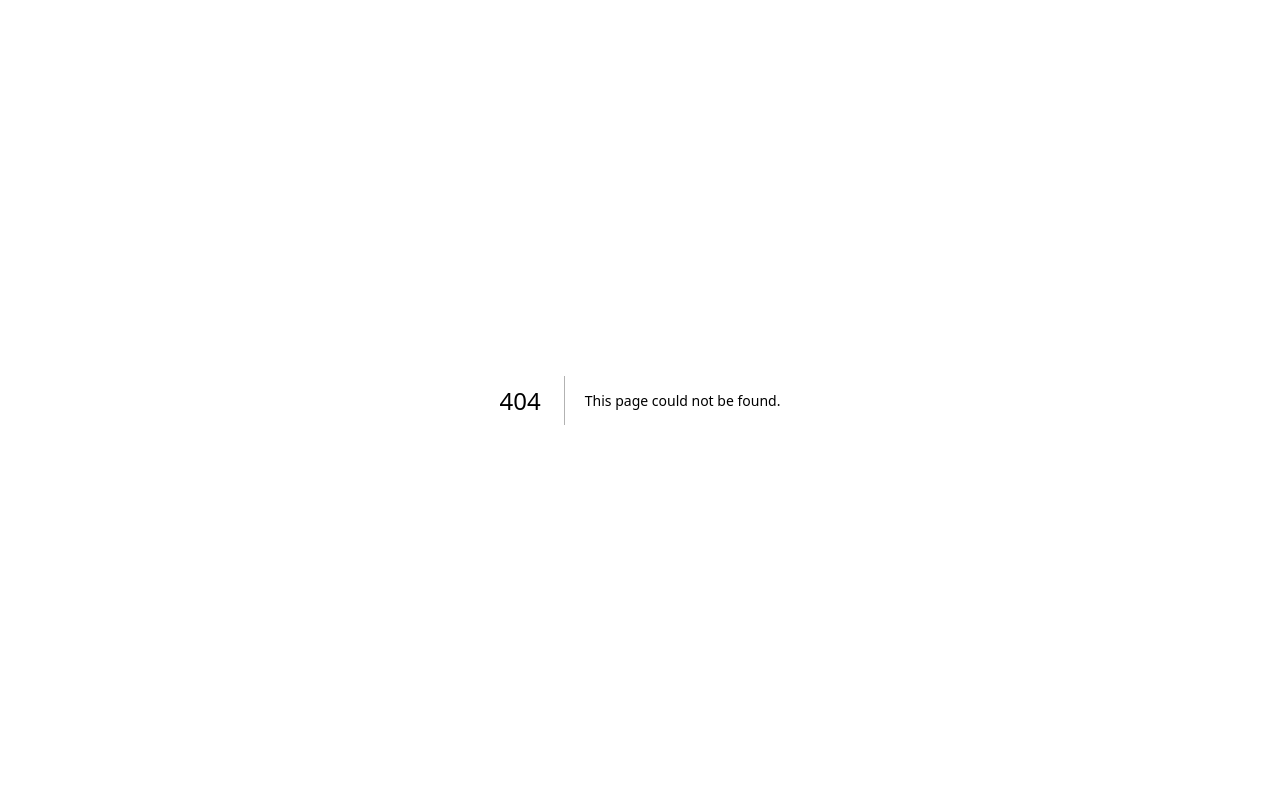
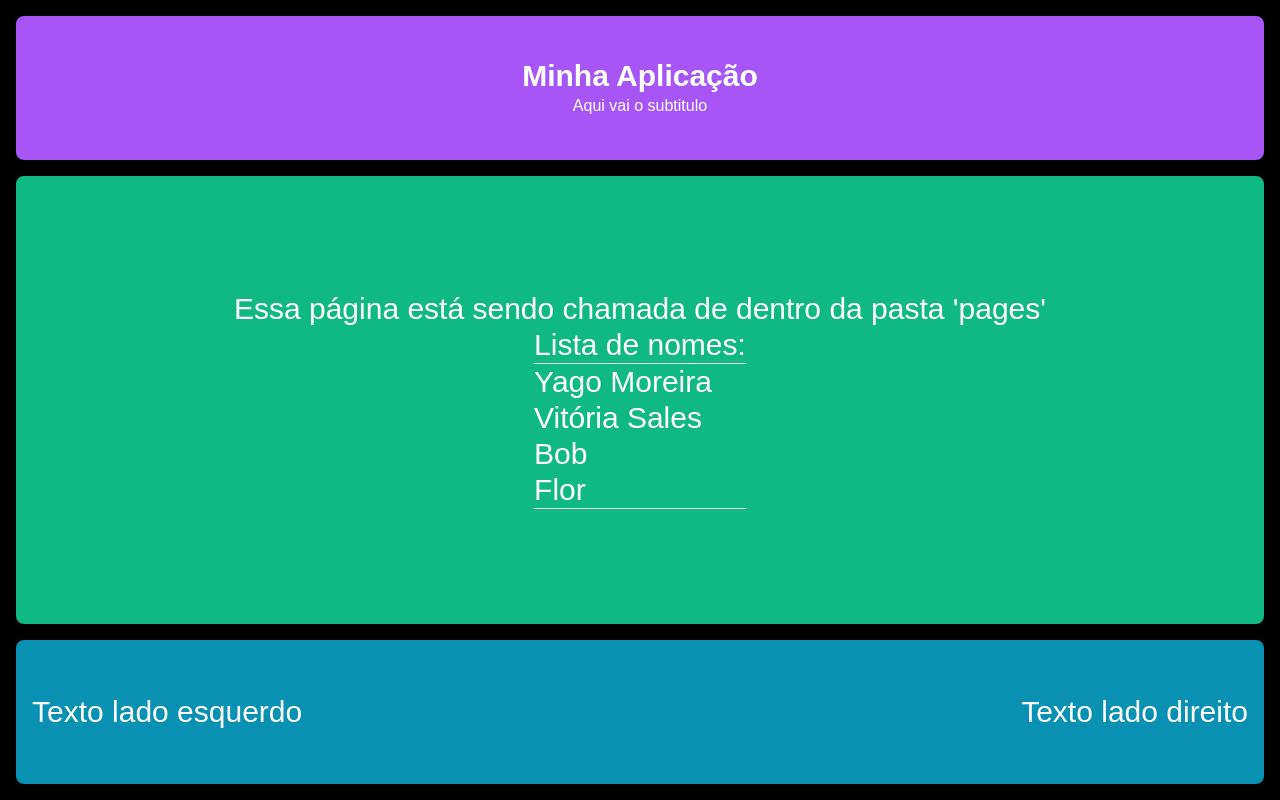
Before and after one commit to YagoMoreiraDev/fundamentos-react-next, a Next.js app in the folder projeto-react/: page /pagina in a window 1280 px wide. Before the commit this address had no page. Built offline with nearby package versions, Linux system fonts and the light colour scheme.

Commit message:
Fundamentos sobre children

```diff
--- a/projeto-react/src/app/fundamentos/pagina/page.tsx
+++ b/projeto-react/src/app/fundamentos/pagina/page.tsx
@@ -9,9 +9,9 @@ export default function Page() {
             flex flex-col gap-4
             p-4 h-screen
         `}>
-            <Header />
-            <Content />
-            <Footer />
+            <Header titulo="Meu Titulo" subtitulo="Meu Subtitulo"/>
+            <Content conteudo="Essa aplicação está sendo chamada da pasta 'app'"/>
+            <Footer textoE="Texto lado esquerdo" textoD="Texto lado direito"/>
         </div>
     )
 }
--- a/projeto-react/src/components/Content.tsx
+++ b/projeto-react/src/components/Content.tsx
@@ -1,8 +1,9 @@
-export default function Content() {
+export default function Content(props: any) {
     return (
         //O flex-1 faz com que o conteudo onde ele é chamado ocupe todo o espaço restante;
-        <div className="bg-emerald-500 h-36 flex justify-center items-center flex-1 text-3xl rounded-lg">
-            Conteudo
+        <div className="bg-emerald-500 h-36 flex flex-col justify-center items-center flex-1 text-3xl rounded-lg">
+            <div>{props.conteudo}</div>
+            <div>{props.children}</div>
         </div>
     )
 }
--- a/projeto-react/src/components/Footer.tsx
+++ b/projeto-react/src/components/Footer.tsx
@@ -1,7 +1,8 @@
-export default function Footer() {
+export default function Footer(props: any) {
     return (
-        <div className="bg-cyan-600 h-36 flex justify-center items-center text-3xl rounded-lg">
-            Rodapé
+        <div className="bg-cyan-600 h-36 p-4 flex justify-between items-center text-3xl rounded-lg">
+            <span>{props.textoE}</span>
+            <span>{props.textoD}</span>
         </div>
     )
 }
--- a/projeto-react/src/components/Header.tsx
+++ b/projeto-react/src/components/Header.tsx
@@ -1,7 +1,8 @@
-export default function Header() {
+export default function Header(props: any) {
     return (
-        <div className="bg-purple-500 h-36 flex justify-center items-center text-3xl rounded-lg">
-            <h1>Cabeçalho Criado</h1>
+        <div className="bg-purple-500 h-36 flex flex-col justify-center items-center rounded-lg">
+            <h1 className="font-black text-3xl">{props.titulo}</h1>
+            <h3>{props.subtitulo}</h3>
         </div>
     )
 }
--- /dev/null
+++ b/projeto-react/src/pages/pagina.tsx
@@ -0,0 +1,29 @@
+import Content from "@/components/Content";
+import "../app/globals.css";
+import Header from "@/components/Header";
+import Footer from "@/components/Footer";
+
+
+export default function Pagina() {
+    return (
+        <div className={`
+            bg-black text-white h-screen
+            p-4
+            flex flex-col gap-4
+        `}>
+            <Header titulo="Minha Aplicação" subtitulo="Aqui vai o subtitulo"/>
+            <Content conteudo="Essa página está sendo chamada de dentro da pasta 'pages'">
+                <h4>Lista de nomes:</h4>
+                <hr />
+                <ul>
+                    <li>Yago Moreira</li>
+                    <li>Vitória Sales</li>
+                    <li>Bob</li>
+                    <li>Flor</li>
+                </ul>
+                <hr />
+            </Content>
+            <Footer textoE="Texto lado esquerdo" textoD="Texto lado direito"/>
+        </div>
+    )
+}
```
